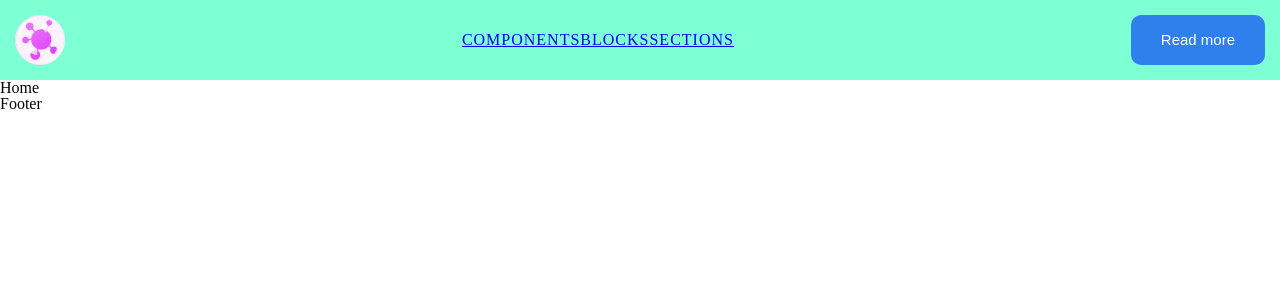
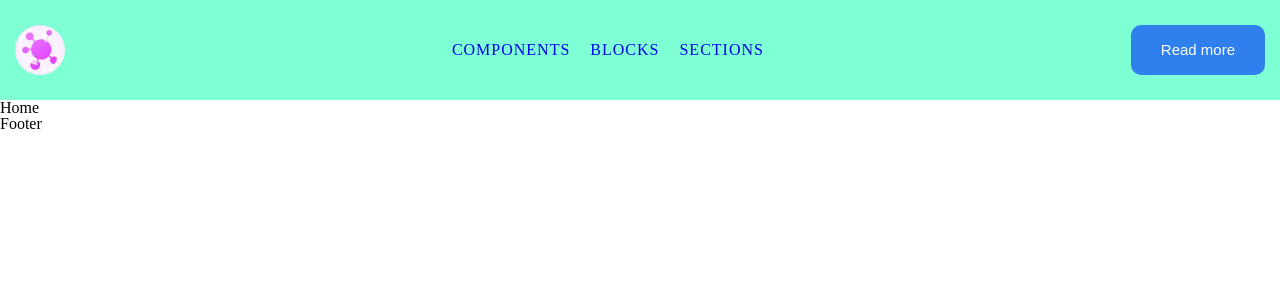
Before and after one commit to SlavaFlava/lib-components, a React (Create React App) app: page / in a window 1280 px wide. Shown: the top 300 px of the page. Built offline with nearby package versions, Linux system fonts and the light colour scheme.

Commit message:
added Menu and MenuItem

```diff
--- /dev/null
+++ b/src/my-lib/blocks/menu.tsx
@@ -0,0 +1,19 @@
+import { queryAllByDisplayValue } from '@testing-library/react'
+import styled from 'styled-components'
+
+export const Menu = styled.ul`
+  display:flex;
+  align-items:center;
+`
+export const MenuItem = styled.li`
+   margin-left:20px;
+   font-size: 16px;
+   letter-spacing: 1px;
+   &:first-child{
+    margin-left:0;
+   }
+   a{
+    text-decoration:none;
+    text-transform:uppercase;
+   }
+`
--- a/src/my-lib/layout/index.tsx
+++ b/src/my-lib/layout/index.tsx
@@ -1,4 +1,9 @@
 import styled from 'styled-components'
+
+interface IRow {
+  py: number,
+  cs?: object,
+}
 
 export const Container = styled.div`
   max-width: 1300px;
@@ -7,7 +12,9 @@ export const Container = styled.div`
   padding: 0 15px;
 `
 
-export const Row = styled.div`
+export const Row = styled.div<IRow>`
   display: flex;
   justify-content: space-between;
+  align-items:center;
+  padding: ${(props) => props.py}px 0;
 `
--- a/src/project/header/index.tsx
+++ b/src/project/header/index.tsx
@@ -3,22 +3,23 @@ import style from "./index.module.css"
 import { Container, Row } from "../../my-lib/layout"
 import { Button } from "../../my-lib/components/buttons"
 import { Avatar, Image } from "../../my-lib/components/image"
+import { Menu, MenuItem } from "../../my-lib/blocks/menu"
 
 
 const Header = () => {
   return (
     <header className={style.header}>
       <Container>
-        <Row>
+        <Row py={25}>
           <Avatar>
-             <Image src="/logo.png" alt="logo" />
+            <Image src="/logo.png" alt="logo" />
           </Avatar>
-          <ul className={style.menu}>
-            <li><NavLink to={'/'}></NavLink></li>
-            <li><NavLink to={'/components'}>Components</NavLink></li>
-            <li><NavLink to={'/blocks'}>Blocks</NavLink></li>
-            <li><NavLink to={'/sections'}>Sections</NavLink></li>
-          </ul>
+          <Menu>
+            <MenuItem><NavLink to={'/'}></NavLink></MenuItem>
+            <MenuItem><NavLink to={'/components'}>Components</NavLink></MenuItem>
+            <MenuItem><NavLink to={'/blocks'}>Blocks</NavLink></MenuItem>
+            <MenuItem><NavLink to={'/sections'}>Sections</NavLink></MenuItem>
+          </Menu>
           <Button>Read more</Button>
         </Row>
       </Container>
```
